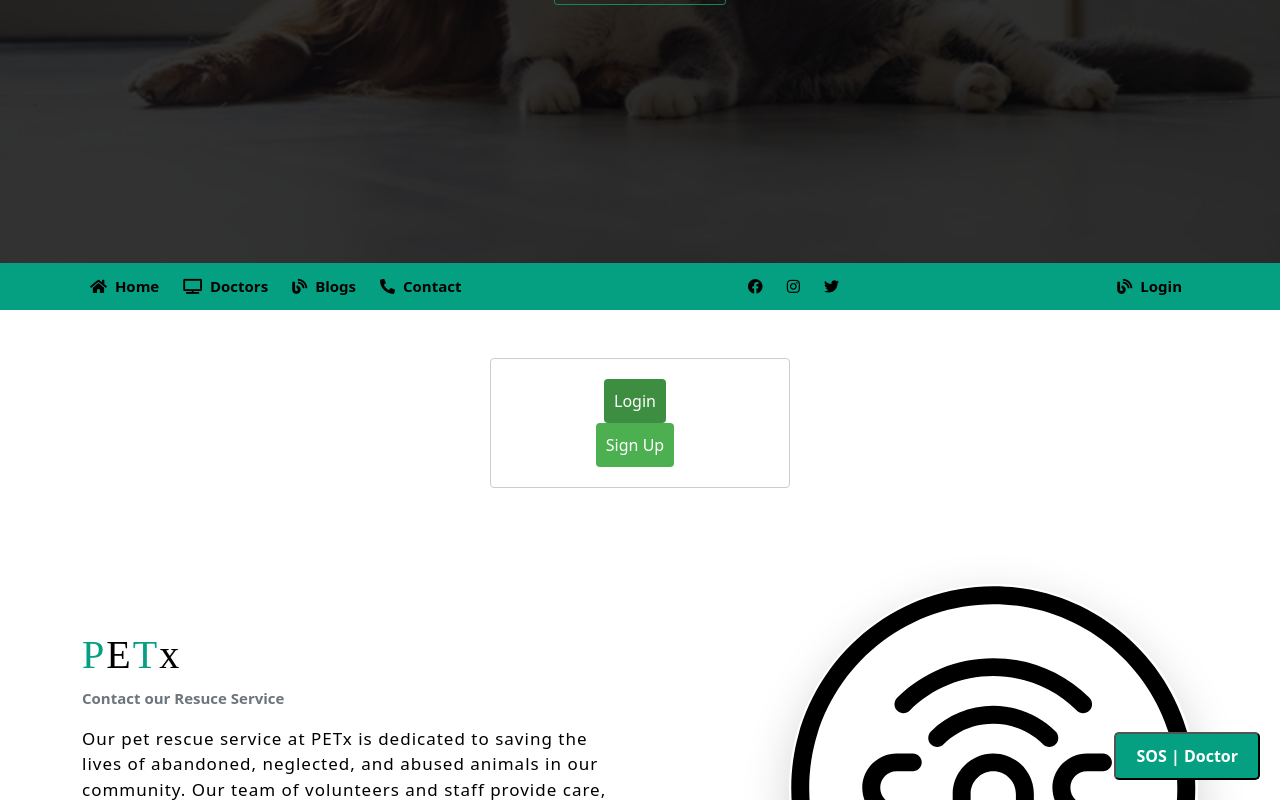
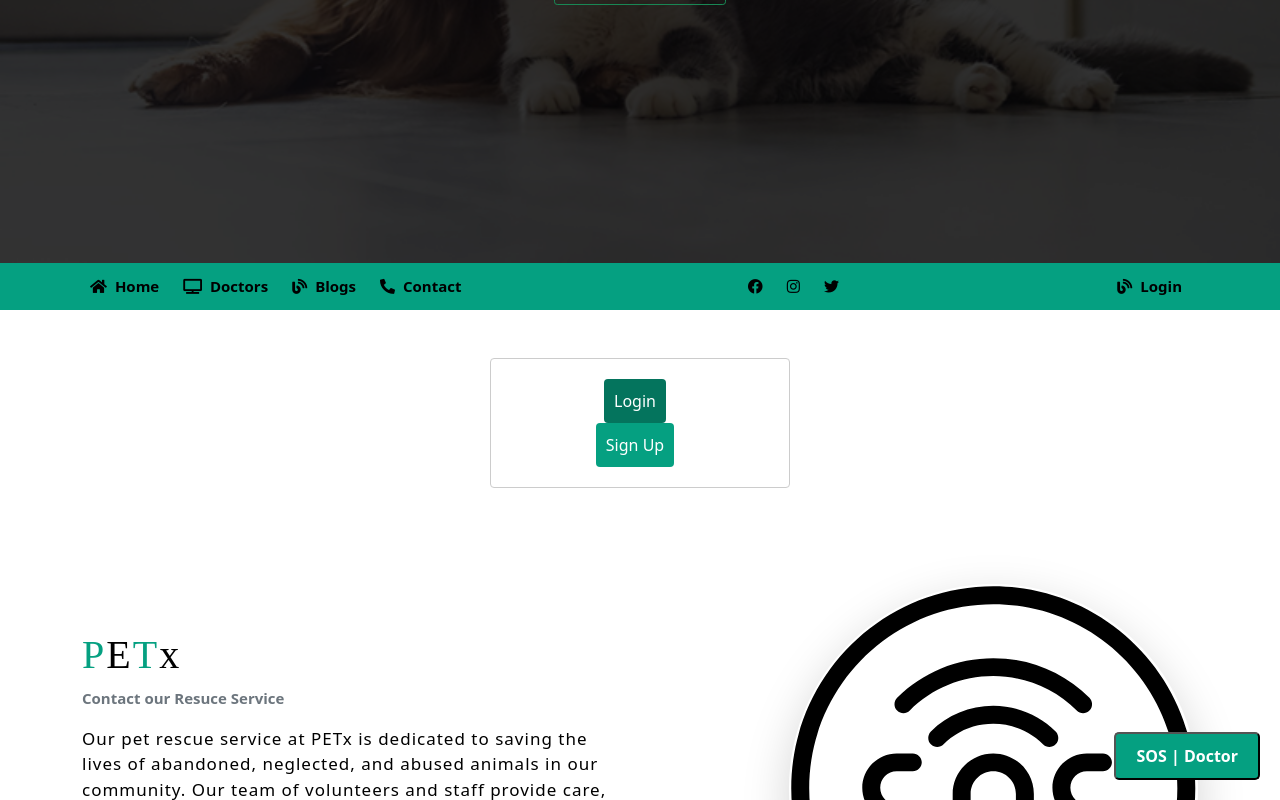
Before and after one commit to PetX-Inc/PETx, a React (Create React App) app: page / in a window 1280 px wide. In both pictures the pointer is over the button "Login". Shown: the part 537-1337 px from the top of the page. Built offline with nearby package versions, Linux system fonts and the light colour scheme; a web font is replaced by a local one.

Commit message:
color and styles done

```diff
--- a/src/comps/loginsignup/Accounts.css
+++ b/src/comps/loginsignup/Accounts.css
@@ -25,7 +25,7 @@
 
 .login-form button {
   padding: 10px;
-  background-color: #4CAF50;
+  background-color: #05a081;
   color: #fff;
   border: none;
   border-radius: 4px;
@@ -35,16 +35,16 @@
 }
 
 .login-form button:hover {
-  background-color: #3e8e41;
+  background-color: #04745d;
 }
 
 .login-form button[type="submit"] {
-  background-color: #007bff;
+  background-color: #04745d;
   margin-right: 0;
 }
 
 .login-form button[type="submit"]:hover {
-  background-color: #0069d9;
+  background-color: #05a081;
 }
 
 .login-form .form-heading {
--- a/src/comps/popup/popup.css
+++ b/src/comps/popup/popup.css
@@ -206,7 +206,7 @@
 }
 
 .form-buttons button:hover {
-  background-color: #478f80;
+  background-color: #04745d;
 }
 
 .form-buttons button[type='button'] {
```
